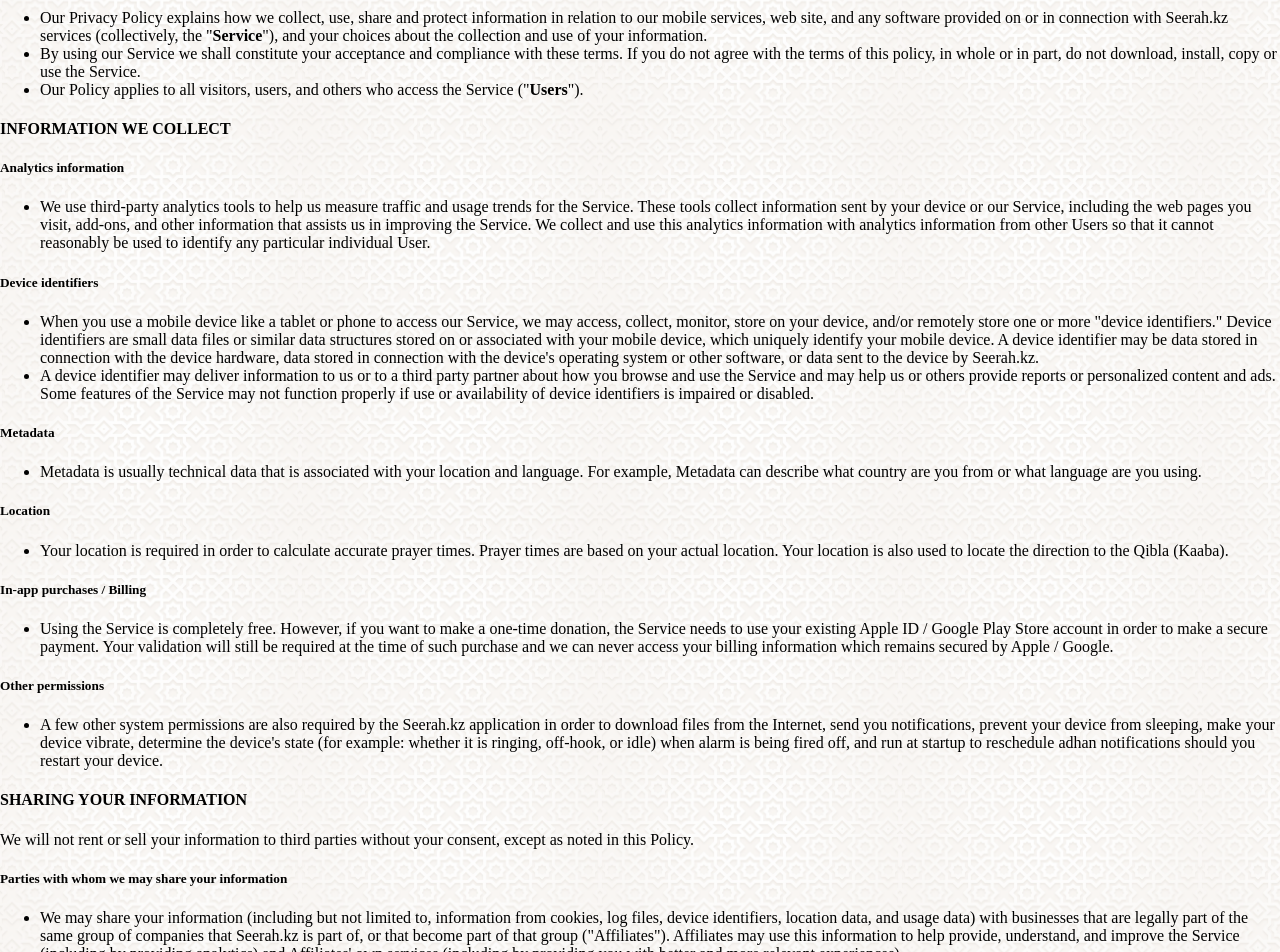
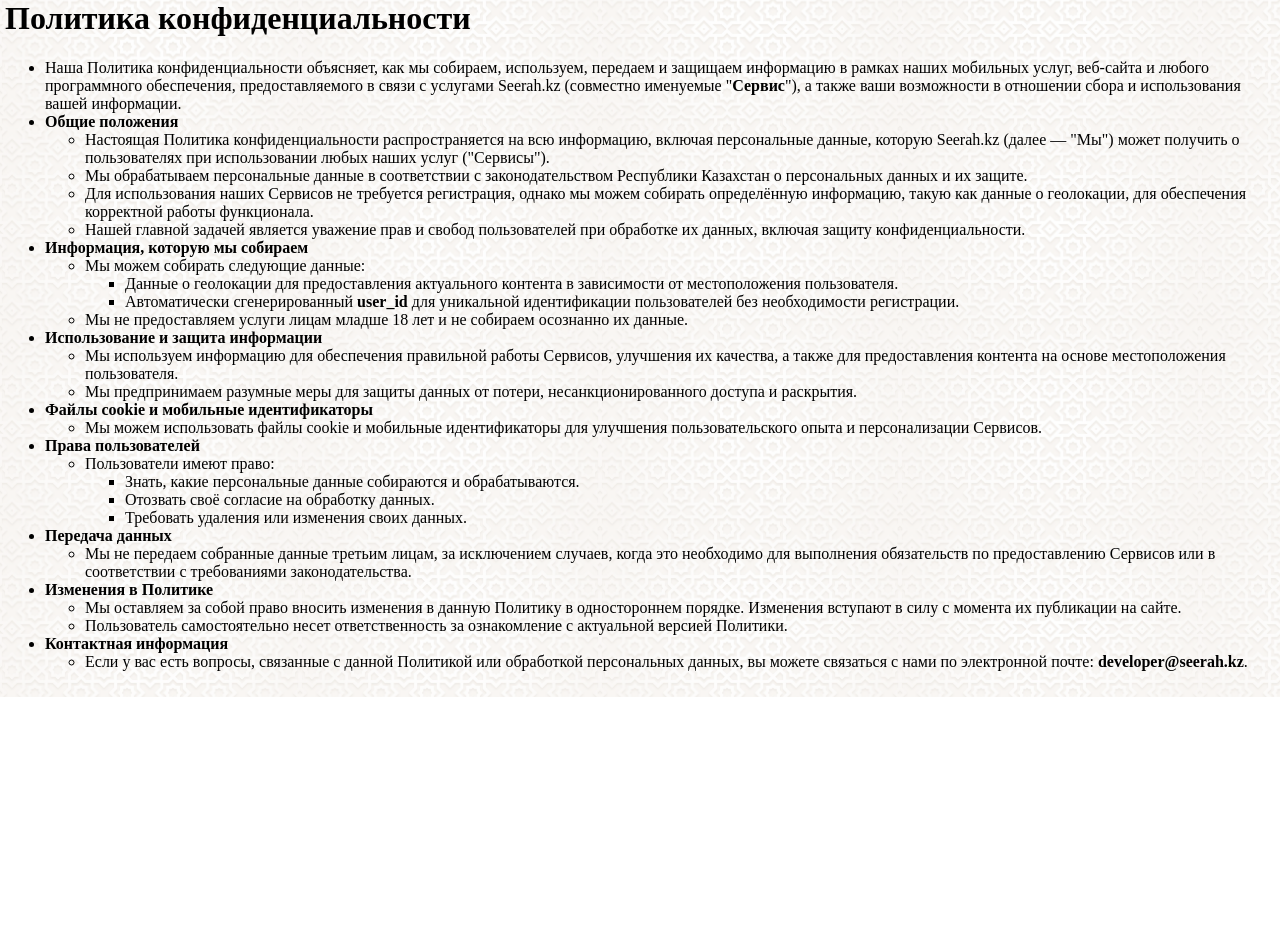
Before and after one commit to Mykty-Ayan/seerah-frontend, a React (Vite) app: page /privacy-policy in a window 1280 px wide. Shown: the part 71-1023 px from the top of the page. After the commit the page ends 800 px from the top, so only its background shows below. Built offline with nearby package versions, Linux system fonts and the light colour scheme; no server answers.

Commit message:
Update PrivacyPolicy

```diff
--- a/src/views/PrivacyPolicy/index.css
+++ b/src/views/PrivacyPolicy/index.css
@@ -1,6 +1,7 @@
 .privacy-policy {
     position: absolute;
     z-index: 1;
-    background-image: url('/bg-img2.png');
+    background-image: url("/bg-img2.png");
     background-size: 300px 200px;
+    padding: 50px 5px 10px 5px;
 }
--- a/src/views/PrivacyPolicy/index.tsx
+++ b/src/views/PrivacyPolicy/index.tsx
@@ -1,126 +1,117 @@
+import Header from "../../components/Header";
+
 import React from 'react';
 
-import './index.css'
+import "./index.css"
 
 const PrivacyPolicy: React.FC = () => {
+  const isScrolled = true;
+
+
   return (
+    <>
+      <Header isScrolled={isScrolled}/>
       <div className="privacy-policy">
-            <h1>Privacy Policy</h1>
+        <h1>Политика конфиденциальности</h1>
 
         <ul>
-                <li>Our Privacy Policy explains how we collect, use, share and protect information in relation to our
-                    mobile services, web site, and any software provided on or in connection with Seerah.kz services
-                    (collectively, the "<strong>Service</strong>"), and your choices about the collection and use of
-                    your information.
+          <li>
+            Наша Политика конфиденциальности объясняет, как мы собираем, используем, передаем и защищаем информацию в
+            рамках наших мобильных услуг, веб-сайта и любого программного обеспечения, предоставляемого в связи с
+            услугами Seerah.kz (совместно именуемые "<strong>Сервис</strong>"), а также ваши возможности в отношении
+            сбора и использования вашей информации.
           </li>
-                <li>By using our Service we shall constitute your acceptance and compliance with these terms. If you do
-                    not agree with the terms of this policy, in whole or in part, do not download, install, copy or use
-                    the Service.
+          <li>
+            <strong>Общие положения</strong>
+            <ul>
+              <li>Настоящая Политика конфиденциальности распространяется на всю информацию, включая персональные данные,
+                которую Seerah.kz (далее — "Мы") может получить о пользователях при использовании любых наших услуг
+                ("Сервисы").
               </li>
-                <li>Our Policy applies to all visitors, users, and others who access the Service
-                    ("<strong>Users</strong>").
+              <li>Мы обрабатываем персональные данные в соответствии с законодательством Республики Казахстан о
+                персональных данных и их защите.
+              </li>
+              <li>Для использования наших Сервисов не требуется регистрация, однако мы можем собирать определённую
+                информацию, такую как данные о геолокации, для обеспечения корректной работы функционала.
+              </li>
+              <li>Нашей главной задачей является уважение прав и свобод пользователей при обработке их данных, включая
+                защиту конфиденциальности.
               </li>
             </ul>
-
-            <h4>INFORMATION WE COLLECT</h4>
-
-            <h5>Analytics information</h5>
+          </li>
+          <li>
+            <strong>Информация, которую мы собираем</strong>
             <ul>
-                <li>We use third-party analytics tools to help us measure traffic and usage trends for the Service.
-                    These tools collect information sent by your device or our Service, including the web pages you
-                    visit, add-ons, and other information that assists us in improving the Service. We collect and use
-                    this analytics information with analytics information from other Users so that it cannot reasonably
-                    be used to identify any particular individual User.
+              <li>Мы можем собирать следующие данные:</li>
+              <ul>
+                <li>Данные о геолокации для предоставления актуального контента в зависимости от местоположения
+                  пользователя.
+                </li>
+                <li>Автоматически сгенерированный <strong>user_id</strong> для уникальной идентификации пользователей
+                  без необходимости регистрации.
                 </li>
               </ul>
-
-            <h5>Device identifiers</h5>
+              <li>Мы не предоставляем услуги лицам младше 18 лет и не собираем осознанно их данные.</li>
+            </ul>
+          </li>
+          <li>
+            <strong>Использование и защита информации</strong>
             <ul>
-                <li>When you use a mobile device like a tablet or phone to access our Service, we may access, collect,
-                    monitor, store on your device, and/or remotely store one or more "device identifiers." Device
-                    identifiers are small data files or similar data structures stored on or associated with your mobile
-                    device, which uniquely identify your mobile device. A device identifier may be data stored in
-                    connection with the device hardware, data stored in connection with the device's operating system or
-                    other software, or data sent to the device by Seerah.kz.
+              <li>Мы используем информацию для обеспечения правильной работы Сервисов, улучшения их качества, а также
+                для предоставления контента на основе местоположения пользователя.
               </li>
-                <li>A device identifier may deliver information to us or to a third party partner about how you browse
-                    and use the Service and may help us or others provide reports or personalized content and ads. Some
-                    features of the Service may not function properly if use or availability of device identifiers is
-                    impaired or disabled.
+              <li>Мы предпринимаем разумные меры для защиты данных от потери, несанкционированного доступа и
+                раскрытия.
               </li>
             </ul>
-
-            <h5>Metadata</h5>
+          </li>
+          <li>
+            <strong>Файлы cookie и мобильные идентификаторы</strong>
             <ul>
-                <li>Metadata is usually technical data that is associated with your location and language. For example,
-                    Metadata can describe what country are you from or what language are you using.
+              <li>Мы можем использовать файлы cookie и мобильные идентификаторы для улучшения пользовательского опыта и
+                персонализации Сервисов.
               </li>
             </ul>
-
-            <h5>Location</h5>
+          </li>
+          <li>
+            <strong>Права пользователей</strong>
             <ul>
-                <li>Your location is required in order to calculate accurate prayer times. Prayer times are based on
-                    your actual location. Your location is also used to locate the direction to the Qibla (Kaaba).
+              <li>Пользователи имеют право:</li>
+              <ul>
+                <li>Знать, какие персональные данные собираются и обрабатываются.</li>
+                <li>Отозвать своё согласие на обработку данных.</li>
+                <li>Требовать удаления или изменения своих данных.</li>
+              </ul>
+            </ul>
+          </li>
+          <li>
+            <strong>Передача данных</strong>
+            <ul>
+              <li>Мы не передаем собранные данные третьим лицам, за исключением случаев, когда это необходимо для
+                выполнения обязательств по предоставлению Сервисов или в соответствии с требованиями законодательства.
               </li>
             </ul>
-
-            <h5>In-app purchases / Billing</h5>
+          </li>
+          <li>
+            <strong>Изменения в Политике</strong>
             <ul>
-                <li>Using the Service is completely free. However, if you want to make a one-time donation, the Service
-                    needs to use your existing Apple ID / Google Play Store account in order to make a secure payment.
-                    Your validation will still be required at the time of such purchase and we can never access your
-                    billing information which remains secured by Apple / Google.
+              <li>Мы оставляем за собой право вносить изменения в данную Политику в одностороннем порядке. Изменения
+                вступают в силу с момента их публикации на сайте.
+              </li>
+              <li>Пользователь самостоятельно несет ответственность за ознакомление с актуальной версией Политики.</li>
+            </ul>
+          </li>
+          <li>
+            <strong>Контактная информация</strong>
+            <ul>
+              <li>Если у вас есть вопросы, связанные с данной Политикой или обработкой персональных данных, вы можете
+                связаться с нами по электронной почте: <strong>developer@seerah.kz</strong>.
               </li>
             </ul>
-
-            <h5>Other permissions</h5>
-            <ul>
-                <li>A few other system permissions are also required by the Seerah.kz application in order to download
-                    files from the Internet, send you notifications, prevent your device from sleeping, make your device
-                    vibrate, determine the device's state (for example: whether it is ringing, off-hook, or idle) when
-                    alarm is being fired off, and run at startup to reschedule adhan notifications should you restart
-                    your device.
           </li>
         </ul>
-
-            <h4>SHARING YOUR INFORMATION</h4>
-            <p>We will not rent or sell your information to third parties without your consent, except as noted in this
-                Policy.</p>
-
-            <h5>Parties with whom we may share your information</h5>
-            <ul>
-                <li>We may share your information (including but not limited to, information from cookies, log files,
-                    device identifiers, location data, and usage data) with businesses that are legally part of the same
-                    group of companies that Seerah.kz is part of, or that become part of that group ("Affiliates").
-                    Affiliates may use this information to help provide, understand, and improve the Service (including
-                    by providing analytics) and Affiliates' own services (including by providing you with better and
-                    more relevant experiences).
-                </li>
-                <li>We also may share your information as well as information from tools like cookies, log files, and
-                    device identifiers and location data, with third-party organizations that help us provide the
-                    Service to you ("Service Providers"). Our Service Providers will be given access to your information
-                    as is reasonably necessary to provide the Service under reasonable confidentiality terms.
-                </li>
-                <li>We may also share certain information such as cookie data with third-party advertising partners.
-                    This information would allow third-party ad networks to, among other things, deliver targeted
-                    advertisements that they believe will be of most interest to you.
-                </li>
-                <li>We may remove parts of data that can identify you and share anonymized data with other parties. We
-                    may also combine your information with other information in a way that it is no longer associated
-                    with you and share that aggregated information.
-                </li>
-            </ul>
-
-            <h4>SECURITY</h4>
-            <p>We regularly monitor our websites and databases for fraud, abuse, and unauthorized use of information to
-                protect the information that is under our control.</p>
-
-            <h4>HOW TO CONTACT US</h4>
-            <p>If you have any questions about this Privacy Policy or the Service, please find the technical support
-                channel in Seerah.kz application at which to contact us.</p>
-
-            <p>Last Updated: Jun 28, 2024</p>
       </div>
+    </>
   );
 };
 
```
Lines whose indentation alone changed are shown as unchanged.
